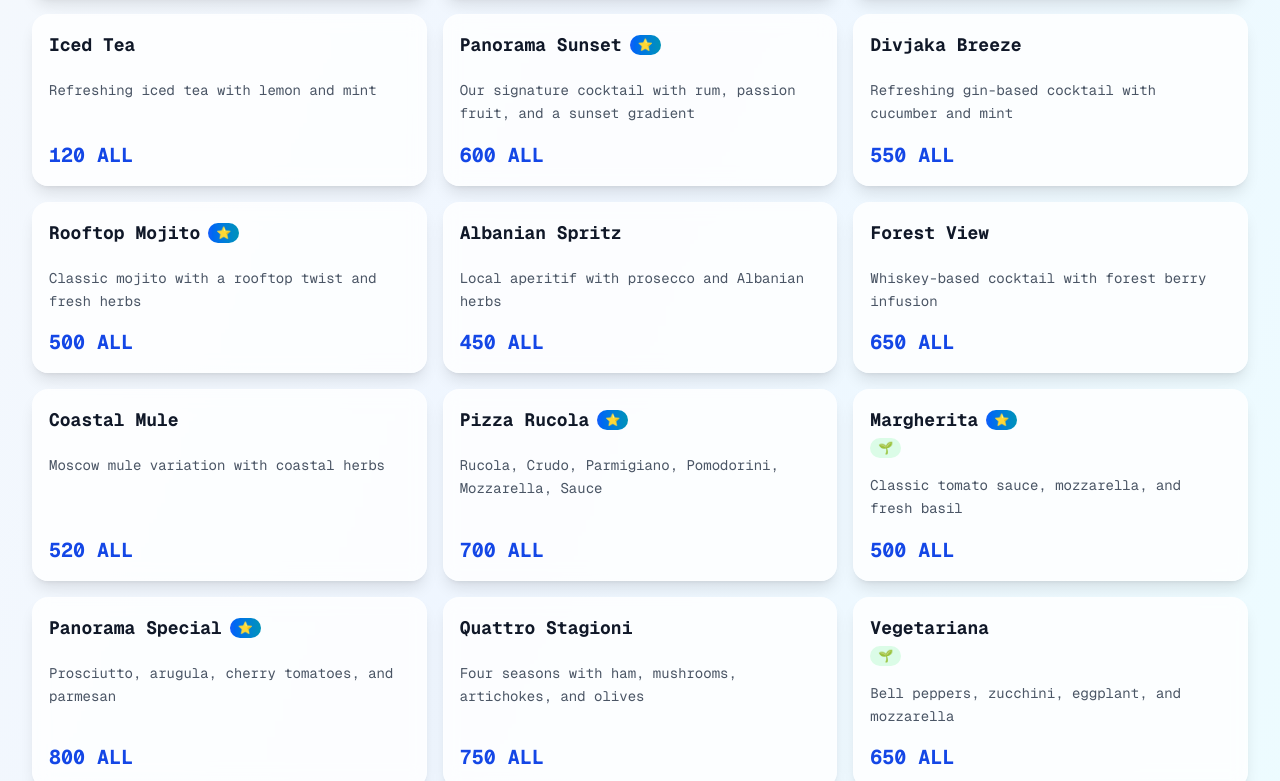
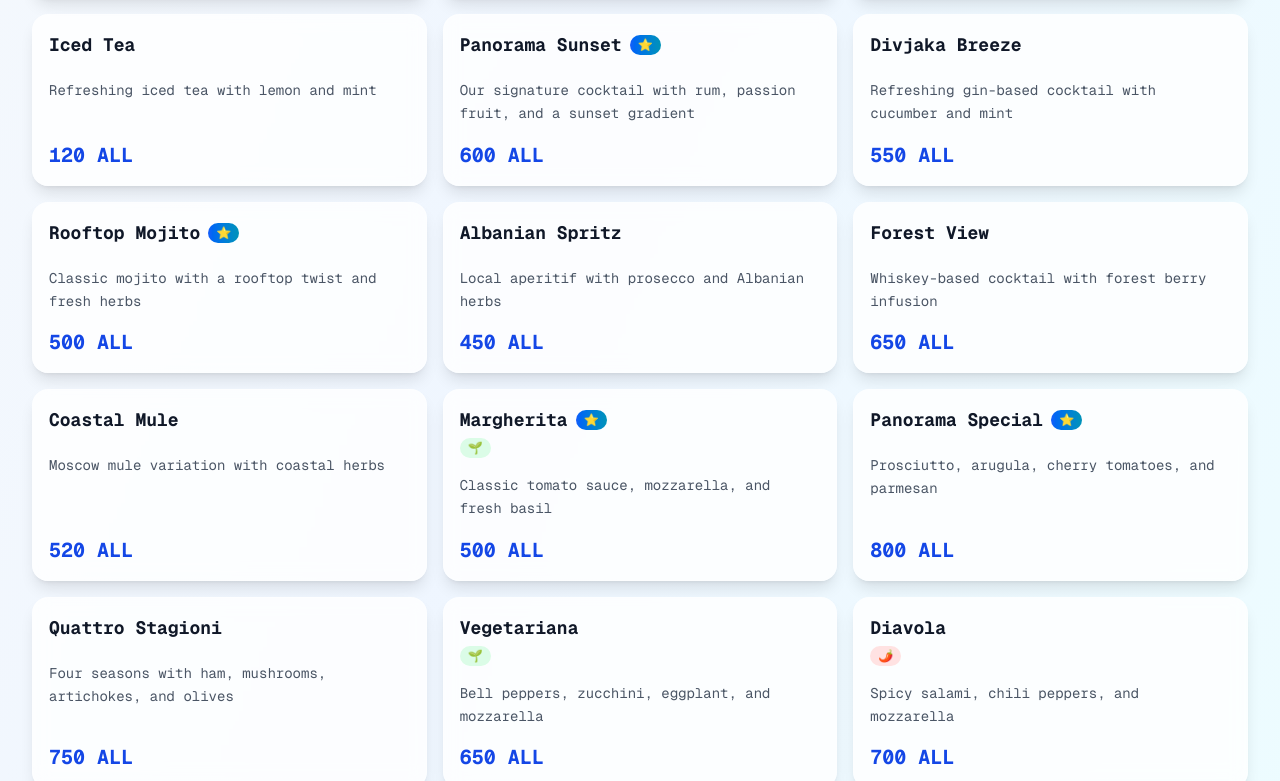
Before and after one commit to juxhinxhihani/panorama-rooftop, a Next.js app: page /menu in a window 1280 px wide. Shown: the part 1553-2334 px from the top of the page. Built offline with nearby package versions, Linux system fonts and the light colour scheme.

Commit message:
Remove Pizza Rucola from Menu

```diff
--- a/src/screens/FullMenuScreen.tsx
+++ b/src/screens/FullMenuScreen.tsx
@@ -204,13 +204,6 @@ export default function FullMenuScreen() {
       icon: '🍕',
       gradient: 'from-stone-600 via-stone-700 to-stone-800',
       items: [
-        {
-          name: 'Pizza Rucola',
-          description: 'Rucola, Crudo, Parmigiano, Pomodorini, Mozzarella, Sauce',
-          price: '700 ALL',
-          popular: true,
-          type: 'food'
-        },
         {
           name: 'Margherita',
           description: t('pizzaMargherita'),
```
